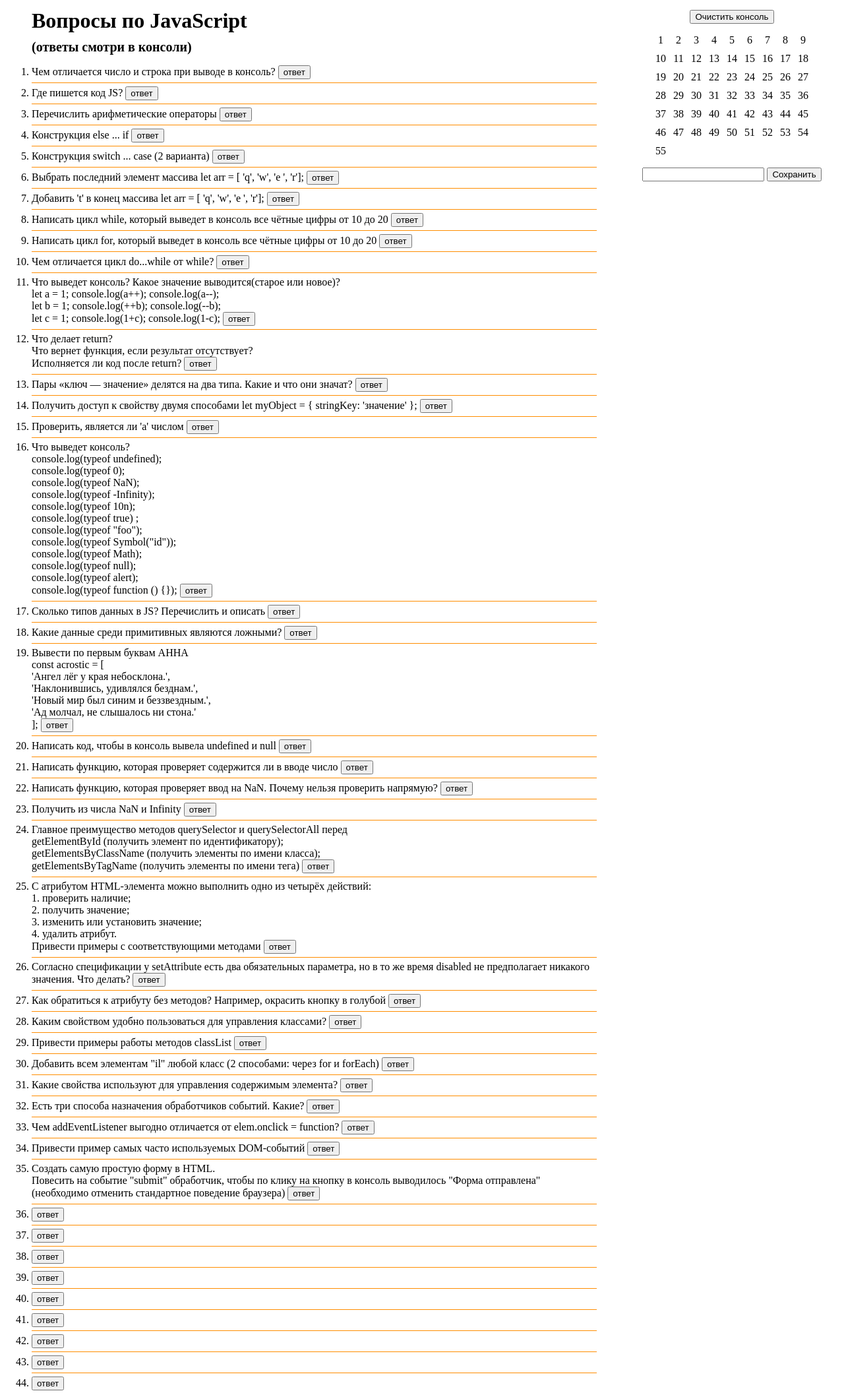
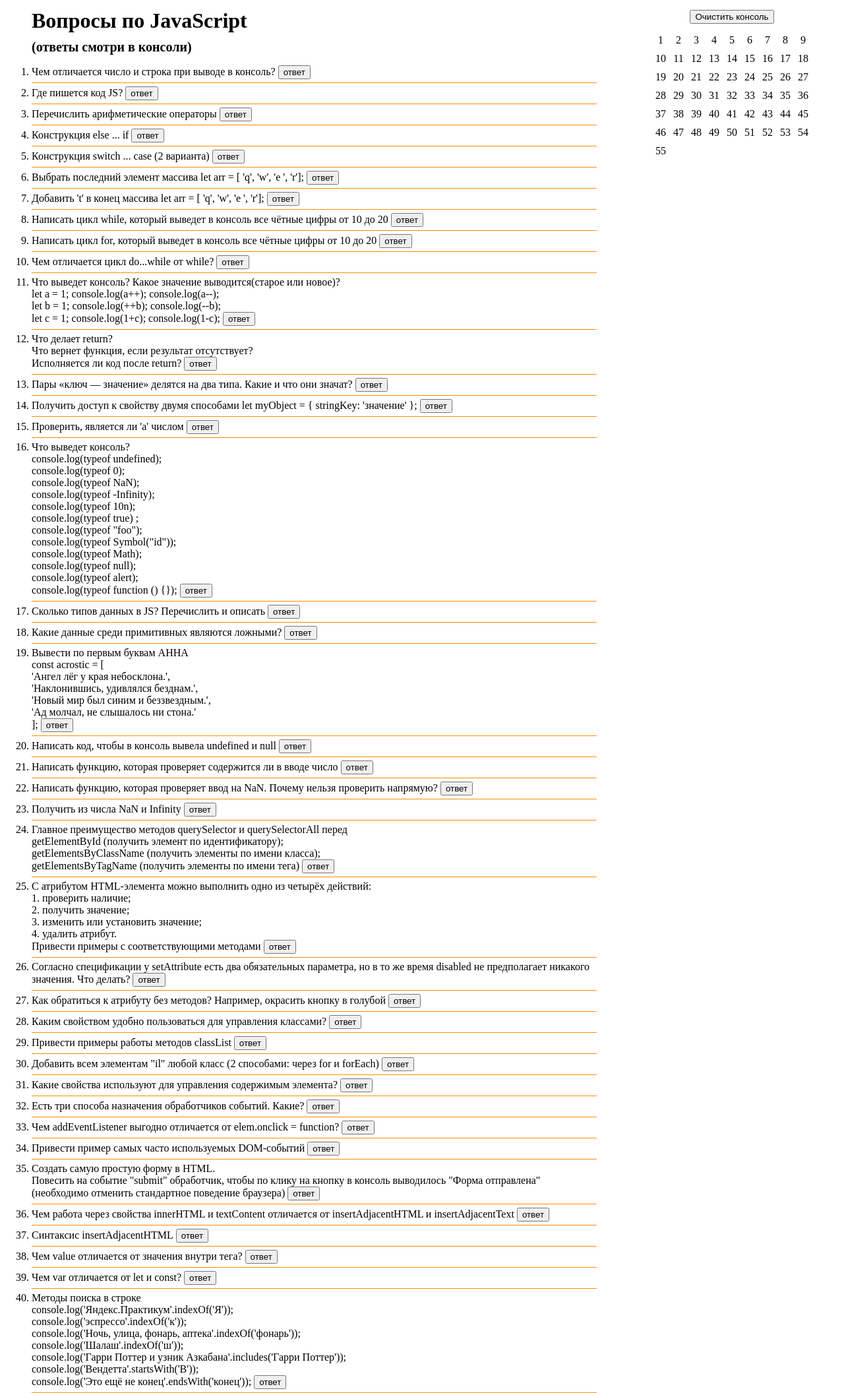
Before and after one commit to ps-fedorova/questions-for-js, a plain HTML site: page index.html in a window 1280 px wide. Shown: the part 5-2117 px from the top of the page at 66% size. Drawn offline with Linux system fonts and the light colour scheme.

Commit message:
feat: add questions (40)

```diff
--- a/data.js
+++ b/data.js
@@ -347,7 +347,7 @@ CSS events:
     question: `Создать самую простую форму в HTML.
 <br>Повесить на событие "submit" обработчик, чтобы по клику на кнопку в консоль выводилось "Форма отправлена" (необходимо отменить стандартное поведение браузера)`,
     answer: `<form class='form'>
-  <label>
+  <label>Форма
     <input class='form__input' type='text'>
   </label>
   <button class='form__button' type='submit'>Сохранить</button>
@@ -362,24 +362,40 @@ formElement.addEventListener('submit', function (evt) {
 });`,
   },
   {
-    question: "",
-    answer: "",
+    question: "Чем работа через свойства innerHTML и textContent отличается от insertAdjacentHTML и insertAdjacentText",
+    answer: `каждый раз, когда вы переопределяете innerHTML и textContent, всё DOM-дерево, вложенное в элемент, удаляется и пересоздаётся заново
+insertAdjacentHTML и insertAdjacentText добавляют разметку и текст в документ и не затрагивают существующие элементы`,
   },
   {
-    question: "",
-    answer: "",
+    question: "Синтаксис insertAdjacentHTML",
+    answer: "elem.insertAdjacentHTML('beforebegin' || 'afterbegin' || 'beforeend' || 'afterend', 'html')",
   },
   {
-    question: "",
-    answer: "",
+    question: "Чем value отличается от значения внутри тега?",
+    answer: `То, что указывается внутри тега отображается на UI, а
+то, что указывается в value при отправке формы идет на сервер`,
   },
   {
-    question: "",
-    answer: "",
+    question: "Чем var отличается от let и const?",
+    answer: `1. для «var» не существует блочной области видимости (var выходит за пределы блоков if, for и подобных.)
+2. «var» обрабатываются в начале запуска функции`,
   },
   {
-    question: "",
-    answer: "",
+    question: `Методы поиска в строке
+<br>console.log('Яндекс.Практикум'.indexOf('Я'));
+<br>console.log('эспрессо'.indexOf('к'));
+<br>console.log('Ночь, улица, фонарь, аптека'.indexOf('фонарь'));
+<br>console.log('Шалаш'.indexOf('ш'));
+<br>console.log('Гарри Поттер и узник Азкабана'.includes('Гарри Поттер'));
+<br>console.log('Вендетта'.startsWith('В'));
+<br>console.log('Это ещё не конец'.endsWith('конец'));`,
+    answer: `console.log('Яндекс.Практикум'.indexOf('Я')); // 0
+console.log('эспрессо'.indexOf('к')); // -1
+console.log('Ночь, улица, фонарь, аптека'.indexOf('фонарь')); // 13
+console.log('Шалаш'.indexOf('ш')); // 4
+console.log('Гарри Поттер и узник Азкабана'.includes('Гарри Поттер')); // true
+console.log('Вендетта'.startsWith('В')); // true
+console.log('Это ещё не конец'.endsWith('конец')); // true`,
   },
   {
     question: "",
--- a/index.html
+++ b/index.html
@@ -17,17 +17,6 @@
   <div class="info">
     <button id="consoleClear" name="button-consoleClear">Очистить консоль</button>
     <ul class="navigation-list"></ul>
-
-  <form class='form'>
-    <label>
-      <input class='form__input' type='text'>
-    </label>
-    <button class='form__button' >
-      Сохранить
-    </button>
-  </form>
-
-
   </div>
 
   <ol class="question-list"></ol>
```
Also changed, not shown: forTests.js (+0 -8 lines). Lines whose indentation alone changed are shown as unchanged.
